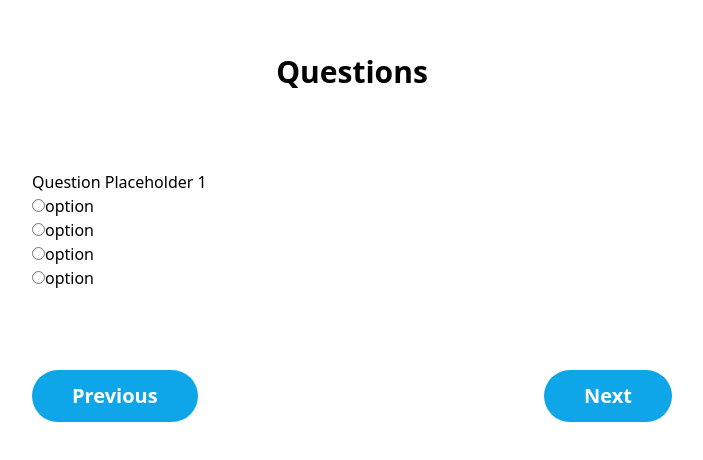
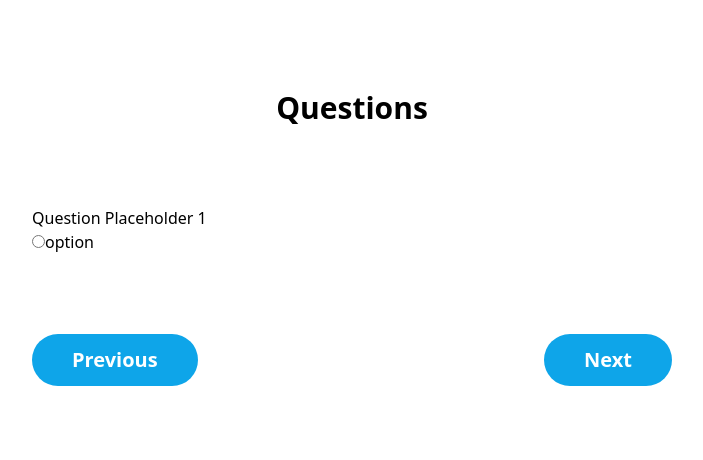
Before and after one commit to Kiril-Pavlov/react-quiz-app, a React (Create React App) app: page /quiz in a window 1280 px wide. Shown: the part 162-622 px from the top of the page, without its empty margins (288-991 px from the left). Built offline with nearby package versions, Linux system fonts and the light colour scheme.

Commit message:
created some fake data

```diff
--- a/src/components/Questions.jsx
+++ b/src/components/Questions.jsx
@@ -18,18 +18,7 @@ const Questions = () => {
           <input type="radio" value={selected} name="options" id="q1-option" onChange={handleRadioSelection} />
             <label htmlFor="q1-option">option</label>
         </li>
-        <li>
-          <input type="radio" value={selected} name="options" id="q1-option" onChange={handleRadioSelection} />
-            <label htmlFor="q1-option">option</label>
-        </li>
-        <li>
-          <input type="radio" value={selected} name="options" id="q1-option" onChange={handleRadioSelection} />
-            <label htmlFor="q1-option">option</label>
-        </li>
-        <li>
-          <input type="radio" value={selected} name="options" id="q1-option" onChange={handleRadioSelection} />
-            <label htmlFor="q1-option">option</label>
-        </li>
+
       </ul>
     </div>
   );
--- /dev/null
+++ b/src/database/data.jsx
@@ -0,0 +1,37 @@
+export default [
+    {
+        id:1,
+        question: 'What is the capital city of Macedonia?',
+        options: [
+            'Gevgelija', 'Skopje', 'Bitola', 'Veles'
+        ]
+    },
+    {
+        id:2,
+        question: 'How many months in the year have 28 days?',
+        options: [
+            'Two', 'Zero', 'Twelve', 'One'
+        ]
+    },
+    {
+        id:3,
+        question: 'Who plays Winter Soldier in the MCU?',
+        options: [
+            'Chris Evans', 'Sebastian Stan', 'Chris Hemswort', 'Mark Ruffalo'
+        ]
+    },
+    {
+        id:4,
+        question: 'The singer of Metallica is?',
+        options: [
+            'Lars Urlih', 'Jason Newstead', 'James Hetfield', 'Kirk Hamet'
+        ]
+    },
+    {
+        id:5,
+        question: 'What kind of game is Need for Speed?',
+        options: [
+            'Football', 'Strategy', 'Racing', 'Shooting'
+        ]
+    },
+]
```
